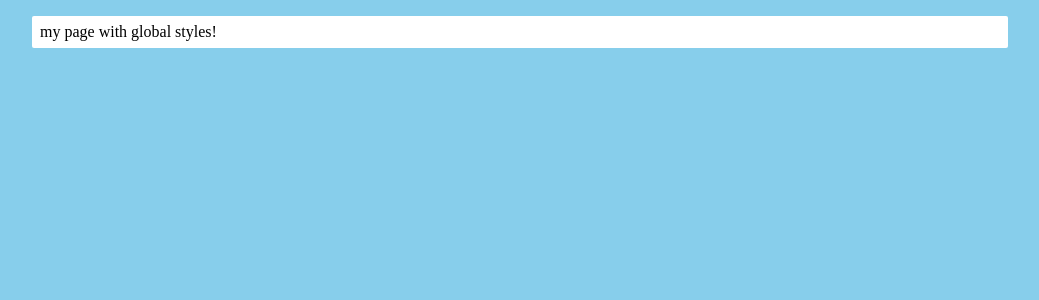
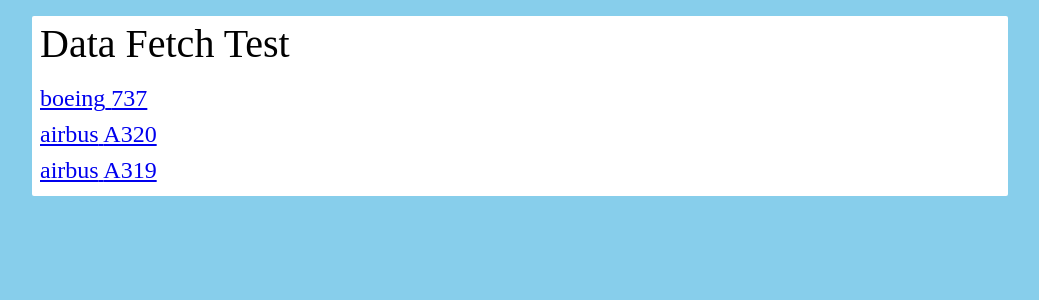
Before and after one commit to PeterBreen/planefinder, a Next.js app: page / in a window 1280 px wide. Shown: the top 300 px of the page, without its empty margins (120-1159 px from the left). Built offline with nearby package versions, Linux system fonts and the light colour scheme.

Commit message:
retrieves and displays test JSON data

```diff
--- a/data/planes.json
+++ b/data/planes.json
@@ -1,10 +1,10 @@
 [{
-    "manufacturer": "boeing",
-    "model": "737",
-    "url": "/b737",
     "characteristics": {
+      "manufacturer": "boeing",
+      "model": "737",
       "body": "narrow",
       "engines": 2,
+      "engineloc": "underwing",
       "decks": 1,
       "nose": "pointy",
       "dorsalbump": true,
@@ -13,12 +13,12 @@
     }
   },
   {
-    "manufacturer": "airbus",
-    "model": "A320",
-    "url": "/a320",
     "characteristics": {
+      "manufacturer": "airbus",
+      "model": "A320",
       "body": "narrow",
       "engines": 2,
+      "engineloc": "underwing",
       "decks": 1,
       "nose": "rounded",
       "dorsalbump": false,
@@ -27,12 +27,12 @@
     }
   },
   {
-    "manufacturer": "airbus",
-    "model": "A319",
-    "url": "/a319",
     "characteristics": {
+      "manufacturer": "airbus",
+      "model": "A319",
       "body": "narrow",
       "engines": 2,
+      "engineloc": "underwing",
       "decks": 1,
       "nose": "rounded",
       "dorsalbump": false,
--- a/package.json
+++ b/package.json
@@ -13,6 +13,7 @@
   "author": "",
   "license": "ISC",
   "dependencies": {
+    "isomorphic-unfetch": "^2.0.0",
     "next": "^5.1.0",
     "react": "^16.3.2",
     "react-dom": "^16.3.2"
--- a/pages/index.js
+++ b/pages/index.js
@@ -1,6 +1,42 @@
 import Page from '../layouts/main'
-export default () => (
+import Link from 'next/link'
+
+const Index = (props) => (
   <Page>
-    <p>my page with global styles!</p>
+    <h1>Data Fetch Test</h1>
+    <ul>
+      {props.planes.map(({characteristics}) => (
+        <li key={characteristics.model}>
+          <Link as={`/p/${characteristics.model}`} href={`/${characteristics.model}`}>
+            <a>{characteristics.manufacturer} {characteristics.model}</a>
+          </Link>
+        </li>
+      ))}
+    </ul>
+    <style jsx>{`
+      h1 {
+        font-size: 2.5rem;
+        margin-bottom: 1rem;
+      }
+      ul, li, a {
+        line-height: 1.5;
+        font-size: 1.5rem;
+      }
+    `}</style>
   </Page>
+
+
 )
+
+Index.getInitialProps = async function() {
+  const data = await import('../data/planes.json')
+  console.log(data);
+
+  console.log(`Show data fetched. Count: ${data.length}`)
+
+  return {
+    planes: data
+  }
+}
+
+export default Index
```
Also changed, not shown: 1 other file (tests, documents, lock files or other folders).
